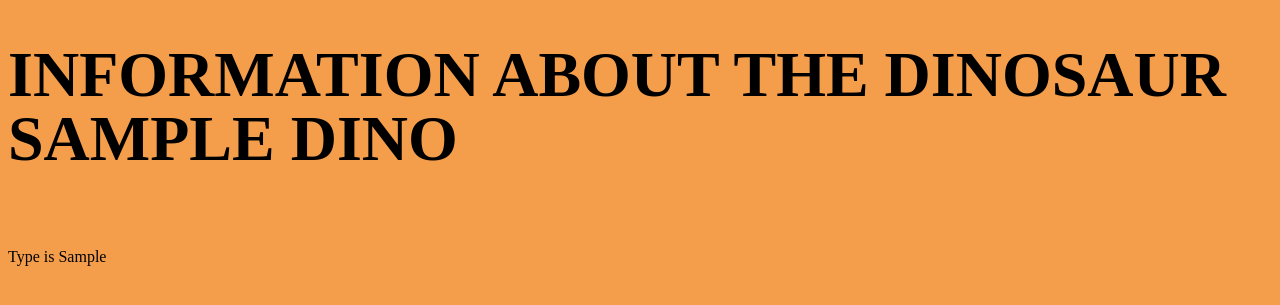
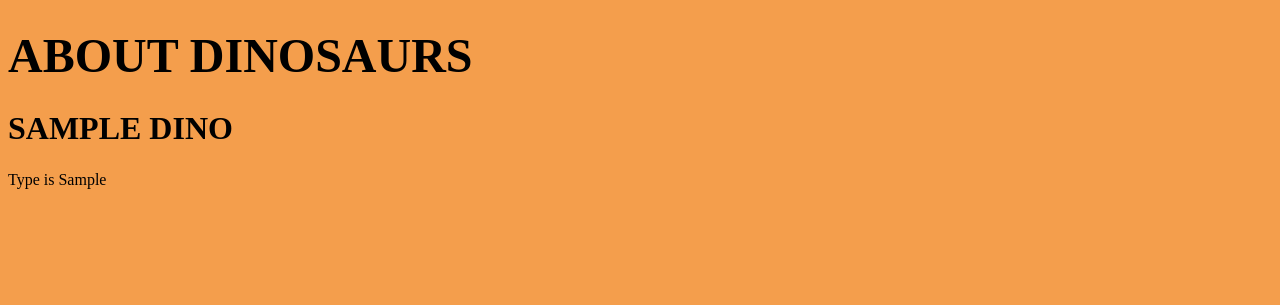
Before and after one commit to Gururaj/dinoexplorer, a Flask app: template templates/dino.html in a window 1280 px wide. Shown: the top 305 px of the page. Run offline with Flask 3, Linux system fonts and the light colour scheme; the template is opened without the code that fills it: most values are stand-ins (such as "Sample title", 1, 10 or a date in 2020).

Commit message:
Fixed dino list

```diff
--- a/main.py
+++ b/main.py
@@ -1,30 +1,33 @@
 from flask import Flask, redirect, url_for, request, render_template
-#from getDinoList import getDinoList, getDinoFromId
+
+# from getDinoList import getDinoList, getDinoFromId
 from entities.dbconnect import DBConnect
 from entities.dino import Dino
 
-app = Flask(__name__, template_folder='templates', static_folder='statics')
+app = Flask(__name__, template_folder="templates", static_folder="statics")
 
 dbconnect = DBConnect()
 
-@app.route('/test')
+
+@app.route("/test")
 def index():
-    return render_template('index.html')
+    return render_template("index.html")
 
 
-@app.route('/')
+@app.route("/")
 def dinos():
     dinos = dbconnect.getAllDinos()
-    return render_template('dinos.html', dinos=dinos)
+    return render_template("dinos.html", dinos=dinos)
 
 
-@app.route('/dino/<id>')
+@app.route("/dino/<id>")
 def getDinoInfo(id):
-    dino = dbconnect.searchById(id)
-    if dino == None:
+    dinos = dbconnect.searchById(id)
+    if dinos == None:
         return "None found"
     else:
-        return render_template('dino.html', dino=dino)
+        return render_template("dino.html", dinos=dinos)
 
-if __name__ == '__main__':
+
+if __name__ == "__main__":
     app.run(debug=True)
--- a/statics/styles.css
+++ b/statics/styles.css
@@ -1,23 +1,31 @@
 .p-002 {
-  --font-selector:R0Y7WmlsbGEgU2xhYi1yZWd1bGFy;
-  font-family:"&quot;Zilla Slab&quot;, &quot;Zilla Slab Placeholder&quot;, serif";
-  font-size:32px;
-  line-height:1em;
+  --font-selector: R0Y7WmlsbGEgU2xhYi1yZWd1bGFy;
+  font-family: "&quot;Zilla Slab&quot;, &quot;Zilla Slab Placeholder&quot;, serif";
+  font-size: 32px;
+  line-height: 1em;
 }
 
 .h1-left {
-  --font-selector:R0Y7TWFyZ2FyaW5lLXJlZ3VsYXI=;
-  font-family:"&quot;Margarine&quot;, sans-serif";
-  font-size:64px;
-  line-height:1em;
-  text-transform:uppercase;
+  --font-selector: R0Y7TWFyZ2FyaW5lLXJlZ3VsYXI=;
+  font-family: "&quot;Margarine&quot;, sans-serif";
+  font-size: 48px;
+  line-height: 1em;
+  text-transform: uppercase;
+}
+
+.h2-left {
+  --font-selector: R0Y7TWFyZ2FyaW5lLXJlZ3VsYXI=;
+  font-family: "&quot;Margarine&quot;, sans-serif";
+  font-size: 32px;
+  line-height: 1em;
+  text-transform: uppercase;
 }
 
 .footer-text {
-  --font-selector:R0Y7WmlsbGEgU2xhYi1yZWd1bGFy;
-  font-family:"&quot;Zilla Slab&quot;, &quot;Zilla Slab Placeholder&quot;, serif";
-  line-height:1.5em;
-  text-alignment:left
+  --font-selector: R0Y7WmlsbGEgU2xhYi1yZWd1bGFy;
+  font-family: "&quot;Zilla Slab&quot;, &quot;Zilla Slab Placeholder&quot;, serif";
+  line-height: 1.5em;
+  text-alignment: left
 }
 
 
--- a/templates/dino.html
+++ b/templates/dino.html
@@ -1,11 +1,18 @@
 {% extends 'ind_dino.html' %}
 
 {% block content %}
-    <h1 class="h1-left">{% block title %} Information about the Dinosaur {{dino.name}} {% endblock %}</h1><br>
-    <div class="dino">
-        <div>
-            <p> Type is {{dino.dinoType}}</p>
-        </div>
-    </table>
+
+<h1 class="h1-left">{% block title %} About Dinosaurs {% endblock %}</h1>
+
+{% for dino in dinos %}
+
+<h2 class="h2-left">{{dino.name}}</h2>
+<div class="dino">
+    <div>
+        <p> Type is {{dino.dinoType}}</p>
     </div>
+</div>
+{% endfor %}
+
+
 {% endblock %}
--- a/templates/ind_dino.html
+++ b/templates/ind_dino.html
@@ -1,14 +1,17 @@
 <!DOCTYPE html>
 <html lang="en">
+
 <head>
-    <meta charset="utf-8">
-    <meta name="viewport" content="width=device-width">
-    <title>Dino information</title>
-    <link rel="stylesheet" type="text/css" href="/statics/styles.css">
+  <meta charset="utf-8">
+  <meta name="viewport" content="width=device-width">
+  <title>Dinosaur information</title>
+  <link rel="stylesheet" type="text/css" href="/statics/styles.css">
 </head>
+
 <body class="mainBody">
   <div class="content">
     {% block content %} {% endblock %}
-</div>
+  </div>
 </body>
+
 </html>
```
Also changed, not shown: templates/base.html (+8 -5 lines).
